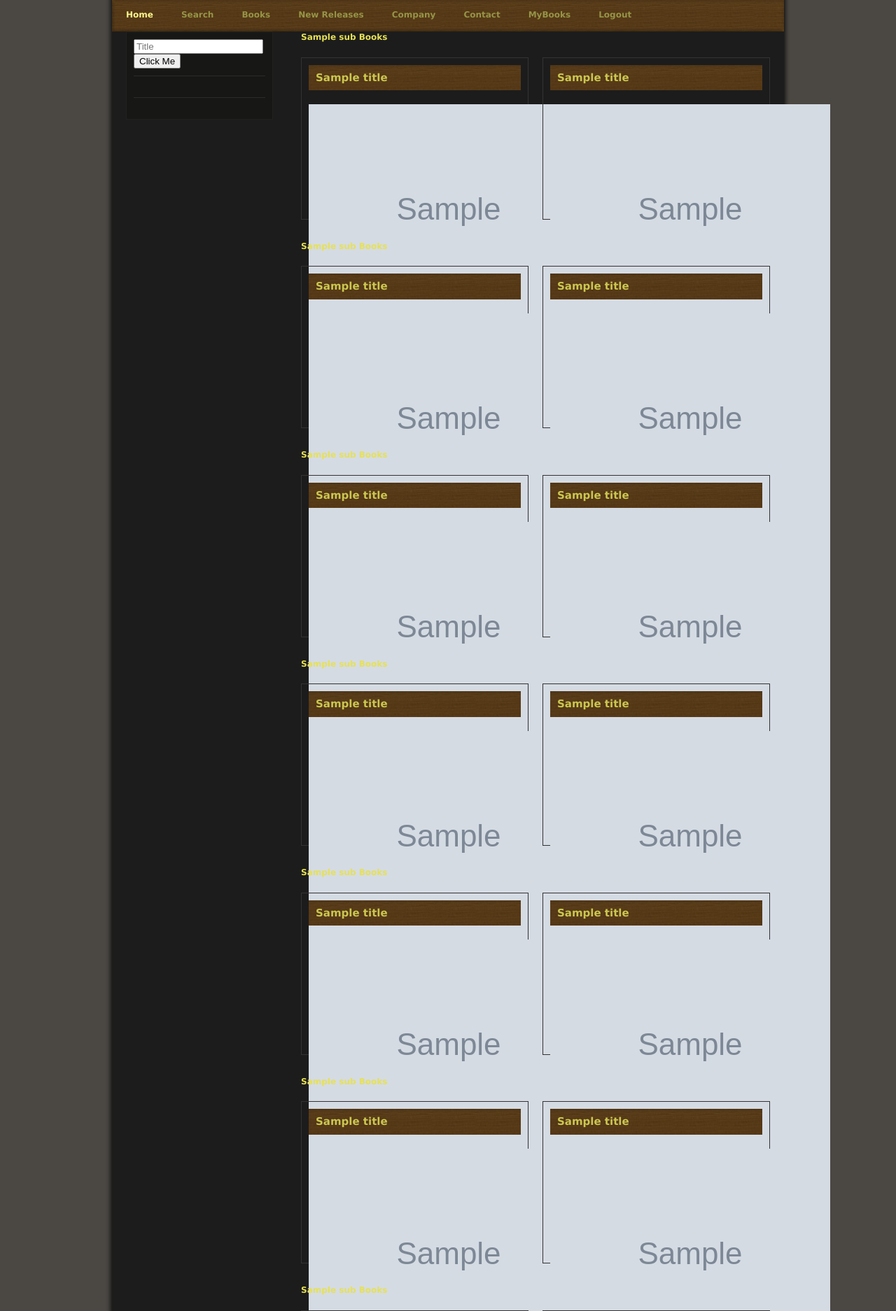
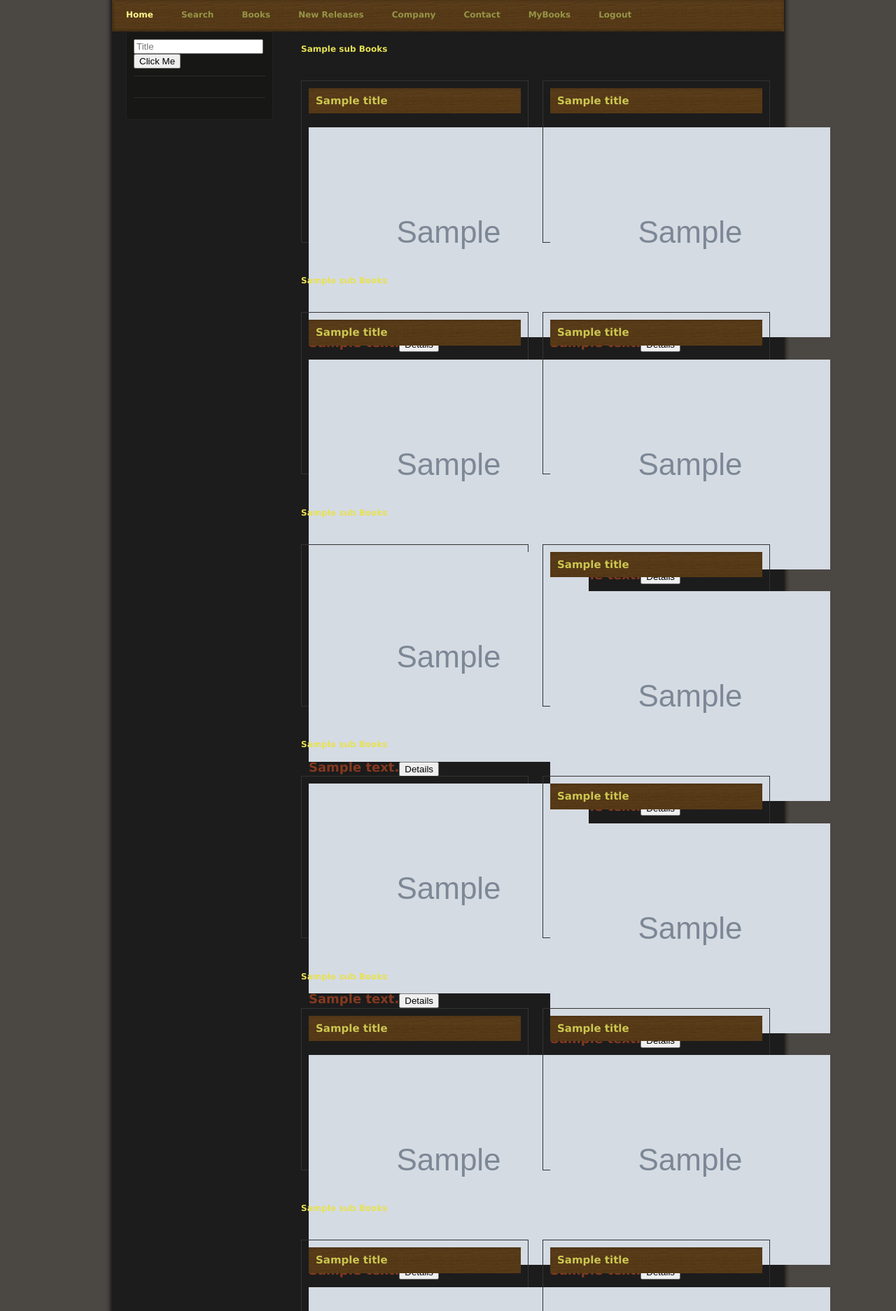
Before and after one commit to smartjayansh/python, a Flask app: template templates/indexfinal.html in a window 1280 px wide. Shown: the top 1874 px of the page at 70% size. Run offline with Flask 2, Linux system fonts and the light colour scheme; the template is opened without the code that fills it: most values are stand-ins (such as "Sample title", 1, 10 or a date in 2020); grey boxes marked "Sample" are stand-in pictures; parts of the project's set-up code (start-up, migrations or seed data) failed here and were passed over; some libraries are stand-ins or nearby versions.

Commit message:
almost complete

```diff
--- a/app.py
+++ b/app.py
@@ -8,11 +8,11 @@
 db = SQL("sqlite:///books.db")
 
 @app.route("/")
-def index():
+def home():
     if not session.get('logged_in'):
         return render_template('login.html')
     else:
-        return render_template('indexfinal.html')
+        return index()
 
 @app.route("/register",methods=["POST","GET"])
 def register():
@@ -23,9 +23,10 @@
         return "Registered Successfuly"
     else:
         return render_template("signup.html")
+@app.route("/logout",methods=["POST","GET"])
 def logout():
     session['logged_in'] = False
-    return index()
+    return home()
 
 @app.route("/login",methods=["POST","GET"])
 def login():
@@ -49,9 +50,15 @@
     if len(rows) != 1:
         message="invalid username and/or password"
         return render_template("success.html",message=message)
-    message="login successful"
+    session['logged_in'] = True
+
+    return index()
+
+@app.route("/index")
+def index():
     title=[]
     descr=[]
+    isbn=[]
     sub=["comedy","adventure","technology","cooking"]
     imglink=[]
     for i in range(0,4):
@@ -67,11 +74,11 @@
             title.append(result['items'][j]['volumeInfo']['title'])
             descr.append(result['items'][j]['volumeInfo']['publisher'])
             imglink.append(result['items'][j]['volumeInfo']['imageLinks']['thumbnail'])
+            isbn.append(result['items'][j]['volumeInfo']['industryIdentifiers'][0]['identifier'])
+    #return render_template("success.html",message=isbn)
 
-    #return render_template("success.html",message=title)
-    #return render_template('practice.html',user = session['username'],password = session['password'])
     return render_template('indexfinal.html',user = session['username'],password = session['password'],\
-                             title=title,descr=descr,sub=sub,imglink=imglink)
+                             title=title,descr=descr,sub=sub,imglink=imglink,isbn=isbn)
 
 @app.route('/search',methods=["POST","GET"])
 # googleapikey="AIzaSyAaVB1rnJ5Yi5o4MBb4gMAzv6pHi6scTfA"
@@ -144,18 +151,18 @@
     title=[]
     for i in range(0,rows):
         result = lookupisbn(str(results[i]['bookid']))
-        title.append(result['items'][0]['volumeInfo']['title'])
         author.append(result['items'][0]['volumeInfo']['authors'])
         imglink.append(result['items'][0]['volumeInfo']['imageLinks']['thumbnail'])
         publish_date.append(result['items'][0]['volumeInfo']['publishedDate'])
         page_count.append(result['items'][0]['volumeInfo']['pageCount'])
         isbn10.append(result['items'][0]['volumeInfo']['industryIdentifiers'][0]['identifier'])
+        title.append(result['items'][0]['volumeInfo']['title'])
         isbn13.append(result['items'][0]['volumeInfo']['industryIdentifiers'][1]['identifier'])
         prelink.append(result['items'][0]['volumeInfo']['previewLink'])
     return render_template("mybooklist.html",title=title,author=author,imglink=imglink,publish_date=publish_date,page_count=page_count,\
                              isbn10=isbn10,isbn13=isbn13,prelink=prelink)
 
-    #return render_template("success.html",message=result)
+    #return render_template("success.html",message=result['items'][0]['volumeInfo']['title'])
 
 @app.route("/comment",methods=['POST','GET'])
 def comment():
--- a/static/templatemo_style.css
+++ b/static/templatemo_style.css
@@ -297,7 +297,8 @@
 
 .templatemo_product_box .product_info {
 	float: left;
-	width: 180px;
+	display: flex;
+	flex-wrap: wrap;
 }
 
 .product_info p {
--- a/templates/indexfinal.html
+++ b/templates/indexfinal.html
@@ -8,7 +8,7 @@
 <div id="templatemo_container">
 	<div id="templatemo_menu">
     	<ul>
-            <li><a href="{{ url_for('transfer')}}" class="current">Home</a></li>
+            <li><a href="#" class="current">Home</a></li>
             <li><a href="subpage.html">Search</a></li>
             <li><a href="subpage.html">Books</a></li>
             <li><a href="subpage.html">New Releases</a></li>
@@ -21,25 +21,6 @@
     	</ul>
     </div>
 
-    <!-- <div id="templatemo_header">
-    	<div id="templatemo_special_offers">
-        	<p>
-                <span>25%</span> discounts for
-        purchase over $80
-        	</p>
-			<a href="subpage.html" style="margin-left: 50px;">Read more...</a>
-        </div>
-
-
-        <div id="templatemo_new_books">
-        	<ul>
-                <li>Suspen disse</li>
-                <li>Maece nas metus</li>
-                <li>In sed risus ac feli</li>
-            </ul>
-            <a href="subpage.html" style="margin-left: 50px;">Read more...</a>
-        </div>
-    </div> <-- end of header -->
 
     <div id="templatemo_content">
 
@@ -50,8 +31,6 @@
                     <input id="title" name="tit" placeholder="Title">
                     <button id="button" type="submit">Click Me</button>
                 </form>
-
-
             </div>
 
             <div class="templatemo_content_left_section">
@@ -60,16 +39,21 @@
 
         <div id="templatemo_content_right">
             {% for j in range(0,4,2) %}
+            <br>
                 <h2>{{sub[0]}} Books</h2>
-
+<br>
         	<div class="templatemo_product_box">
             	<h1>{{title[j]}}</h1>
          	      <img src="{{imglink[j]}}" alt="image" />
                 <div class="product_info">
-                	<p>{{title[j]}}</p>
+
                   <h3>{{descr[j]}}</h3>
-                    <div class="buy_now_button"><a href="subpage.html">Buy Now</a></div>
-                    <div class="detail_button"><a href="subpage.html">Detail</a></div>
+
+            <div><form action="{{url_for('details')}}" method="post">
+                <input type="text" value="{{isbn[j]}}" name="isbn" style="display:none">
+                <button class="detail_button" type="submit" >Details</button>
+            </form>
+          </div>
                 </div>
                 <div class="cleaner">&nbsp;</div>
             </div>
@@ -80,10 +64,14 @@
                     <h1>{{title[j+1]}}</h1>
                        <img src="{{imglink[j+1]}}" alt="image" />
                     <div class="product_info">
-                        <p>{{title[j+1]}}</p>
+
                       <h3>{{descr[j+1]}}</h3>
-                        <div class="buy_now_button"><a href="subpage.html">Buy Now</a></div>
-                        <div class="detail_button"><a href="subpage.html">Detail</a></div>
+
+                      <div><form action="{{url_for('details')}}" method="post">
+                        <input type="text" value="{{isbn[j+1]}}" name="isbn" style="display:none">
+                        <button class="detail_button" type="submit" >Details</button>
+                    </form>
+                  </div>
                     </div>
                     <div class="cleaner">&nbsp;</div>
                 </div>
@@ -92,16 +80,21 @@
     {% endfor %}
 
     {% for j in range(4,8,2) %}
+    <br>
                 <h2>{{sub[1]}} Books</h2>
+<br>
+        	<div class="templatemo_product_box">
 
-        	<div class="templatemo_product_box">
-            	<h1>{{title[j]}}</h1>
          	      <img src="{{imglink[j]}}" alt="image" />
                 <div class="product_info">
-                	<p>{{title[j]}}</p>
+
                   <h3>{{descr[j]}}</h3>
-                    <div class="buy_now_button"><a href="subpage.html">Buy Now</a></div>
-                    <div class="detail_button"><a href="subpage.html">Detail</a></div>
+
+            <div><form action="{{url_for('details')}}" method="post">
+                <input type="text" value="{{isbn[j]}}" name="isbn" style="display:none">
+                <button class="detail_button" type="submit" >Details</button>
+            </form>
+          </div>
                 </div>
                 <div class="cleaner">&nbsp;</div>
             </div>
@@ -112,10 +105,14 @@
                     <h1>{{title[j+1]}}</h1>
                        <img src="{{imglink[j+1]}}" alt="image" />
                     <div class="product_info">
-                        <p>{{title[j+1]}}</p>
+
                       <h3>{{descr[j+1]}}</h3>
-                        <div class="buy_now_button"><a href="subpage.html">Buy Now</a></div>
-                        <div class="detail_button"><a href="subpage.html">Detail</a></div>
+
+            <div><form action="{{url_for('details')}}" method="post">
+                <input type="text" value="{{isbn[j+1]}}" name="isbn" style="display:none">
+                <button class="detail_button" type="submit" >Details</button>
+            </form>
+          </div>
                     </div>
                     <div class="cleaner">&nbsp;</div>
                 </div>
@@ -124,16 +121,21 @@
     {% endfor %}
 
     {% for j in range(8,12,2) %}
+    <br>
                 <h2>{{sub[2]}} Books</h2>
-
+<br>
         	<div class="templatemo_product_box">
             	<h1>{{title[j]}}</h1>
          	      <img src="{{imglink[j]}}" alt="image" />
                 <div class="product_info">
-                	<p>{{title[j]}}</p>
+
                   <h3>{{descr[j]}}</h3>
-                    <div class="buy_now_button"><a href="subpage.html">Buy Now</a></div>
-                    <div class="detail_button"><a href="subpage.html">Detail</a></div>
+
+            <div><form action="{{url_for('details')}}" method="post">
+                <input type="text" value="{{isbn[j]}}" name="isbn" style="display:none">
+                <button class="detail_button" type="submit" >Details</button>
+            </form>
+          </div>
                 </div>
                 <div class="cleaner">&nbsp;</div>
             </div>
@@ -144,10 +146,14 @@
                     <h1>{{title[j+1]}}</h1>
                        <img src="{{imglink[j+1]}}" alt="image" />
                     <div class="product_info">
-                        <p>{{title[j+1]}}</p>
+
                       <h3>{{descr[j+1]}}</h3>
-                        <div class="buy_now_button"><a href="subpage.html">Buy Now</a></div>
-                        <div class="detail_button"><a href="subpage.html">Detail</a></div>
+
+            <div><form action="{{url_for('details')}}" method="post">
+                <input type="text" value="{{isbn[j+1]}}" name="isbn" style="display:none">
+                <button class="detail_button" type="submit" >Details</button>
+            </form>
+          </div>
                     </div>
                     <div class="cleaner">&nbsp;</div>
                 </div>
@@ -156,16 +162,20 @@
     {% endfor %}
 
     {% for j in range(12,16,2) %}
+    <br>
                 <h2>{{sub[3]}} Books</h2>
-
+<br>
         	<div class="templatemo_product_box">
             	<h1>{{title[j]}}</h1>
          	      <img src="{{imglink[j]}}" alt="image" />
                 <div class="product_info">
-                	<p>{{title[j]}}</p>
+
                   <h3>{{descr[j]}}</h3>
-                    <div class="buy_now_button"><a href="subpage.html">Buy Now</a></div>
-                    <div class="detail_button"><a href="subpage.html">Detail</a></div>
+            <div><form action="{{url_for('details')}}" method="post">
+                  <input type="text" value="{{isbn[j]}}" name="isbn" style="display:none">
+                  <button class="detail_button" type="submit" >Details</button>
+              </form>
+            </div>
                 </div>
                 <div class="cleaner">&nbsp;</div>
             </div>
@@ -176,10 +186,13 @@
                     <h1>{{title[j+1]}}</h1>
                        <img src="{{imglink[j+1]}}" alt="image" />
                     <div class="product_info">
-                        <p>{{title[j+1]}}</p>
+
                       <h3>{{descr[j+1]}}</h3>
-                        <div class="buy_now_button"><a href="subpage.html">Buy Now</a></div>
-                        <div class="detail_button"><a href="subpage.html">Detail</a></div>
+                      <div><form action="{{url_for('details')}}" method="post">
+                        <input type="text" value="{{isbn[j]}}" name="isbn" style="display:none">
+                        <button class="detail_button" type="submit" >Details</button>
+                    </form>
+                  </div>
                     </div>
                     <div class="cleaner">&nbsp;</div>
                 </div>
```
Also changed, not shown: templates/mybooklist.html (+6 -2 lines), templates/searchresult.html (+7 -3 lines), templates/subpage.html (+8 -4 lines), books.db.
